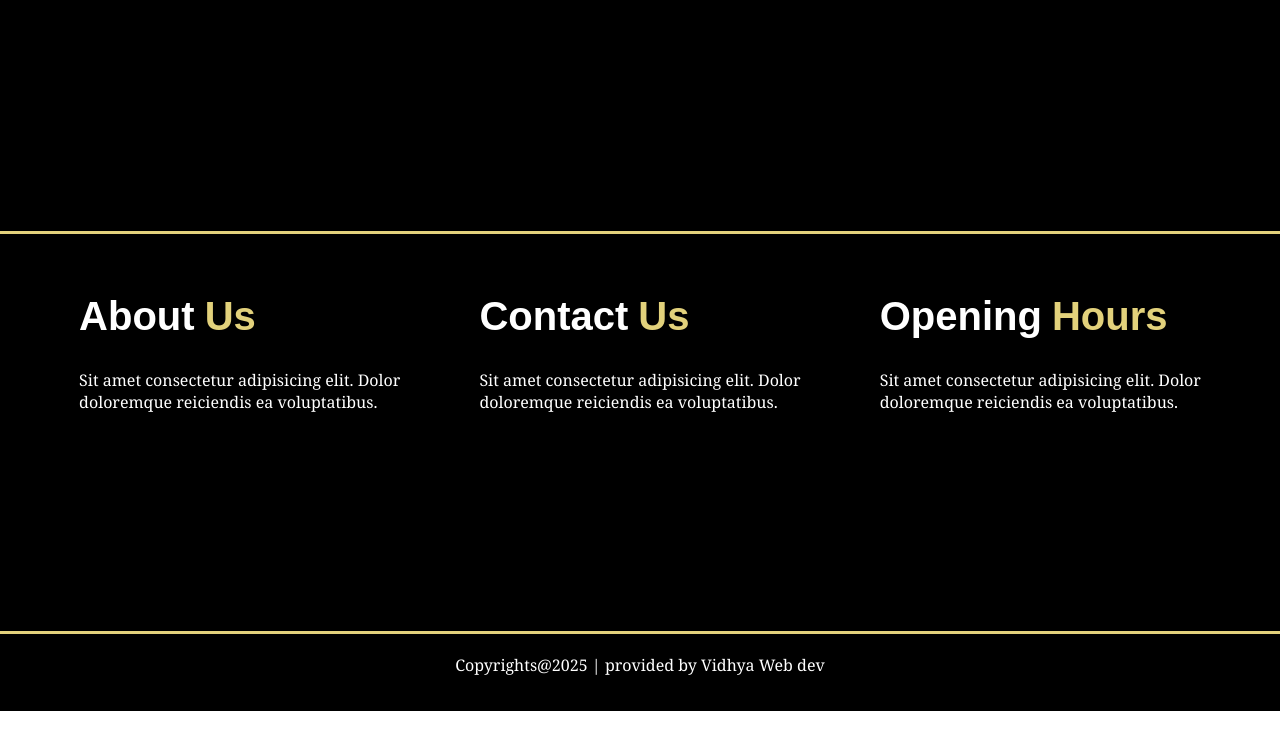
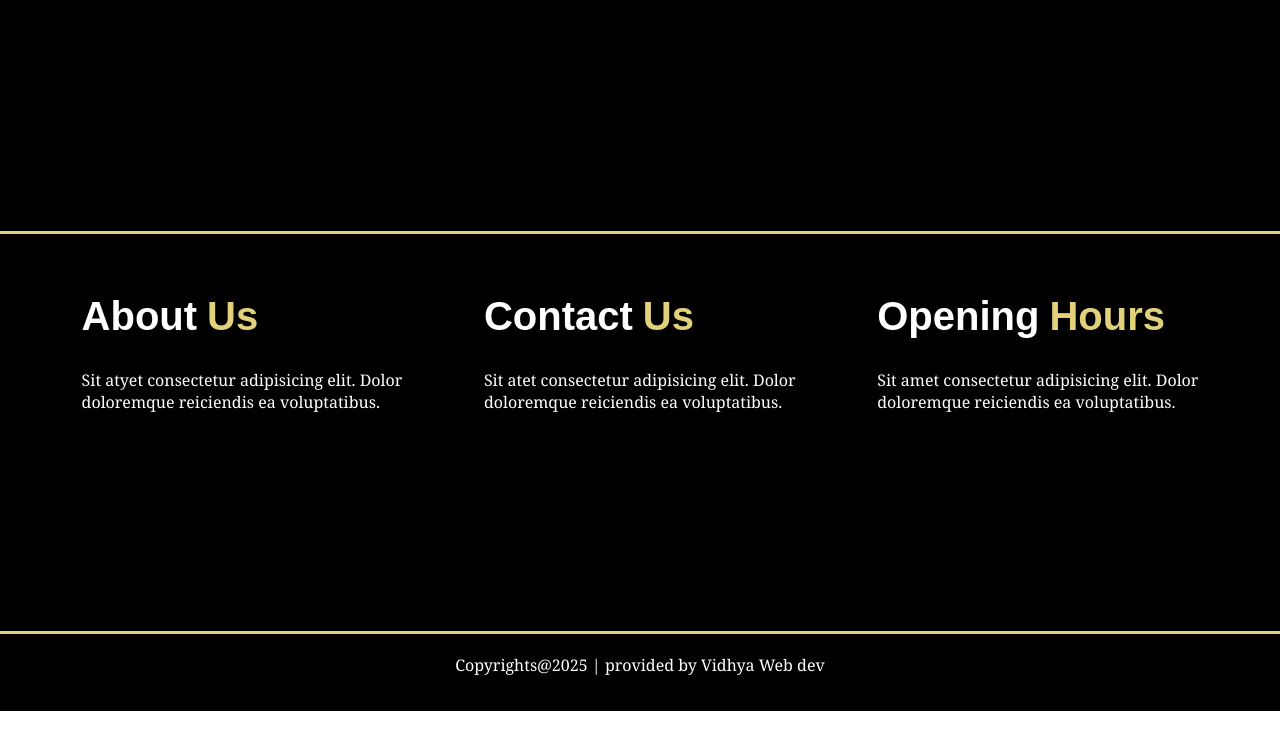
Before and after one commit to Vidhyamahendran19/HTML-and-CSS-projects-List, a plain HTML site: page Coffee Landing Page/index.html in a window 1280 px wide. Shown: the part 2340-3089 px from the top of the page. Drawn offline with Linux system fonts and the light colour scheme.

```diff
--- a/Coffee Landing Page/index.html
+++ b/Coffee Landing Page/index.html
@@ -81,12 +81,12 @@ Coffee</p>
  <div class="box-final">
      <div class="About">
         <span>About</span><span class="color-txt">Us</span>
-        <p>Sit amet consectetur adipisicing elit. Dolor<br>
+        <p>Sit atyet consectetur adipisicing elit. Dolor<br>
              doloremque reiciendis ea voluptatibus.</p>
  </div>
  <div class="Contact">
         <span>Contact</span><span class="color-txt">Us</span>
-        <p>Sit amet consectetur adipisicing elit. Dolor<br>
+        <p>Sit atet consectetur adipisicing elit. Dolor<br>
              doloremque reiciendis ea voluptatibus.</p>
  </div>
  <div class="opening">
```
